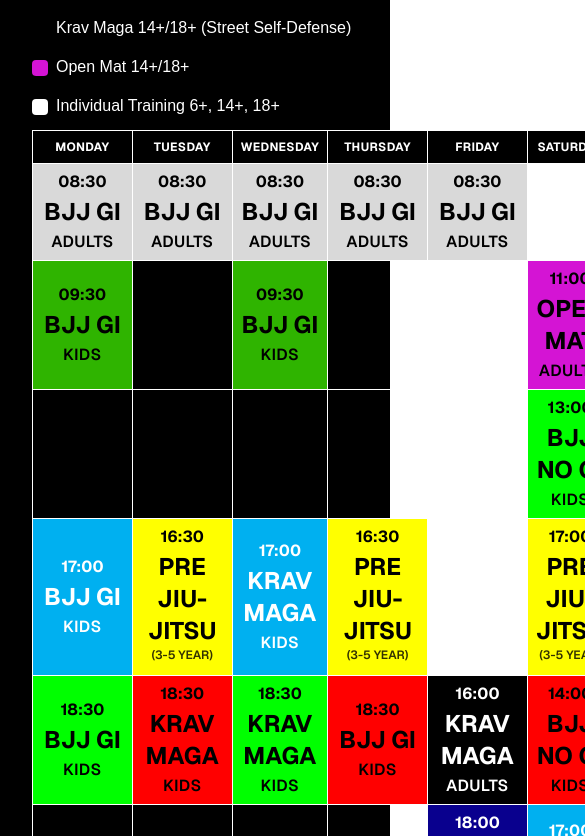
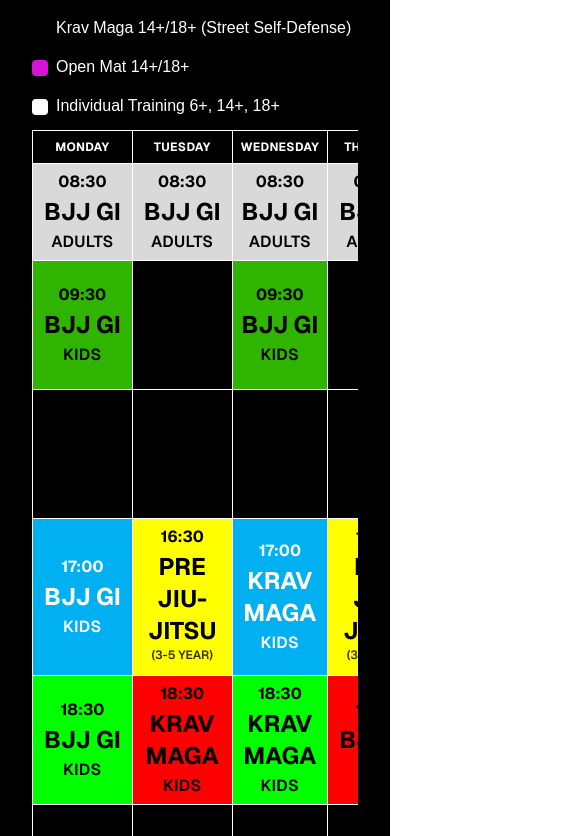
Before and after one commit to Katherin3/jiujitsu, a Next.js app: page /en/schedule in a window 390 px wide. Shown: the part 688-1524 px from the top of the page, 585 px wide, since content can reach past the window. Built offline with nearby package versions, Linux system fonts and the light colour scheme; no server answers.

Commit message:
correct schedule UI for mobile device

```diff
--- a/components/Schedule/Schedule.tsx
+++ b/components/Schedule/Schedule.tsx
@@ -79,7 +79,8 @@
         </p>
       </div>
       <Legend />
-      <table className="w-full border border-white text-center text-sm font-sans mt-3">
+      <div className="overflow-x-auto">
+      <table className="w-full min-w-[700px] border border-white text-center text-sm font-sans mt-3">
         <thead>
           <tr className="bg-black text-white">
             {days.map((day) => (
@@ -108,6 +109,7 @@
           ))}
         </tbody>
       </table>
+      </div>
     </section>
   );
 };
```
